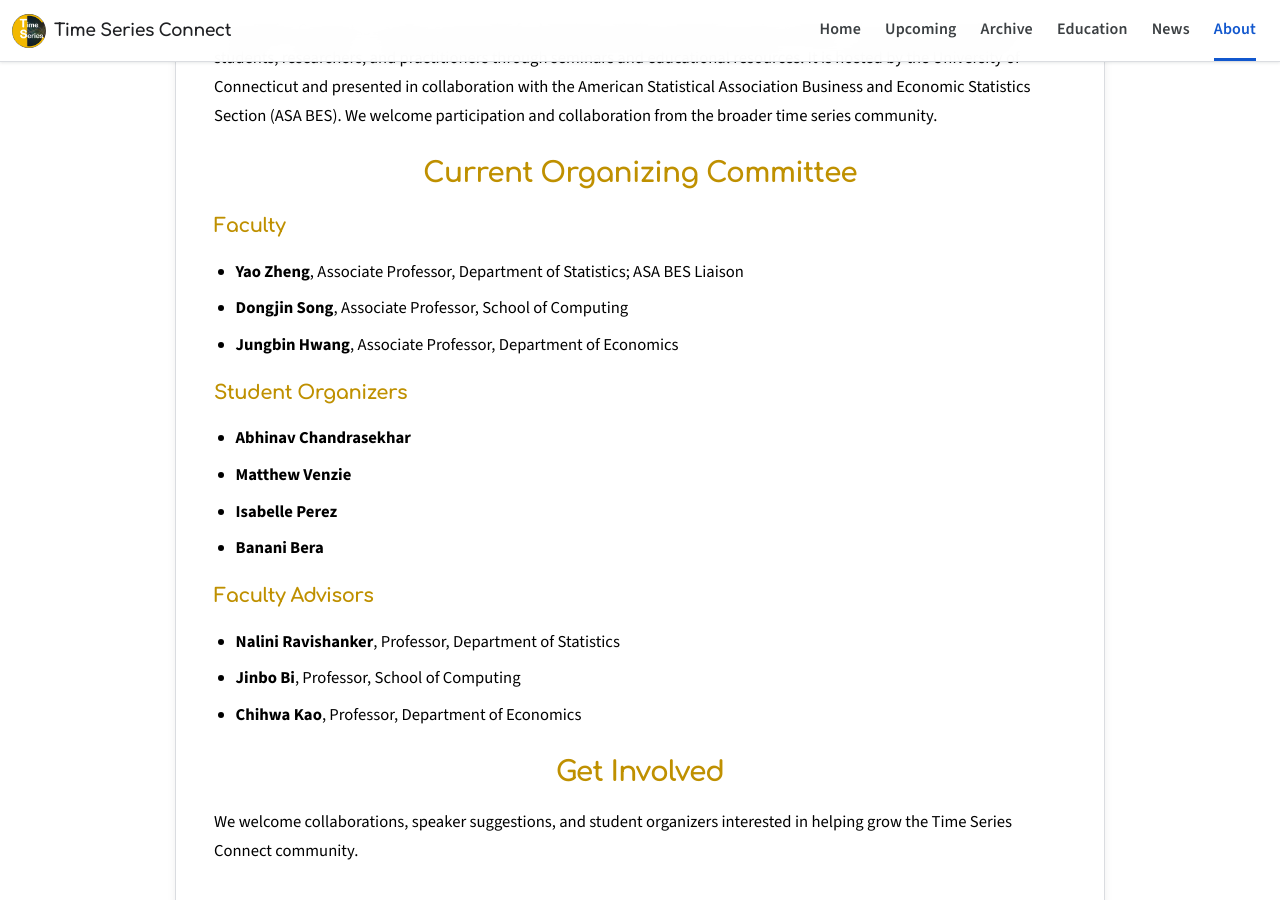
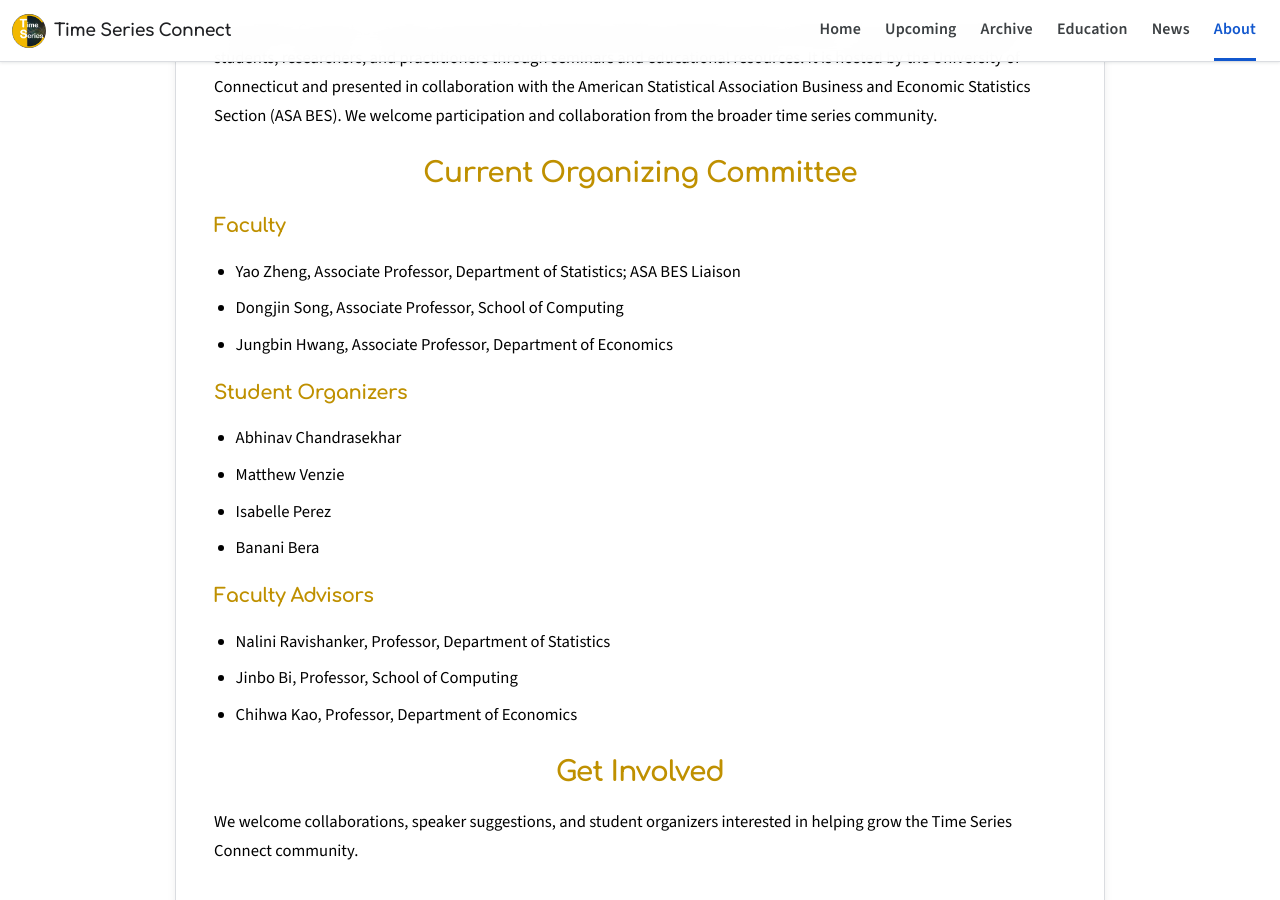
Before and after one commit to yaozheng-stat/time-series-connect, a Jekyll site: the page built from _pages/about-us.md, in a window 1280 px wide and 900 px high, scrolled down 284 px. Built offline with Jekyll 4.4.1, drawn with Linux system fonts in a browser that asks for light colours.

Commit message:
formatting

```diff
--- a/_pages/about-us.md
+++ b/_pages/about-us.md
@@ -10,22 +10,22 @@ Time Series Connect is an open community for learning and discussing time series
 
 ### Faculty
 
-- **Yao Zheng**, Associate Professor, Department of Statistics; ASA BES Liaison
-- **Dongjin Song**, Associate Professor, School of Computing
-- **Jungbin Hwang**, Associate Professor, Department of Economics
+- Yao Zheng, Associate Professor, Department of Statistics; ASA BES Liaison
+- Dongjin Song, Associate Professor, School of Computing
+- Jungbin Hwang, Associate Professor, Department of Economics
 
 ### Student Organizers
 
-- **Abhinav Chandrasekhar**
-- **Matthew Venzie**
-- **Isabelle Perez**
-- **Banani Bera**
+- Abhinav Chandrasekhar
+- Matthew Venzie
+- Isabelle Perez
+- Banani Bera
 
 ### Faculty Advisors
 
-- **Nalini Ravishanker**, Professor, Department of Statistics
-- **Jinbo Bi**, Professor, School of Computing
-- **Chihwa Kao**, Professor, Department of Economics
+- Nalini Ravishanker, Professor, Department of Statistics
+- Jinbo Bi, Professor, School of Computing
+- Chihwa Kao, Professor, Department of Economics
 
 ## Get Involved
 
```
